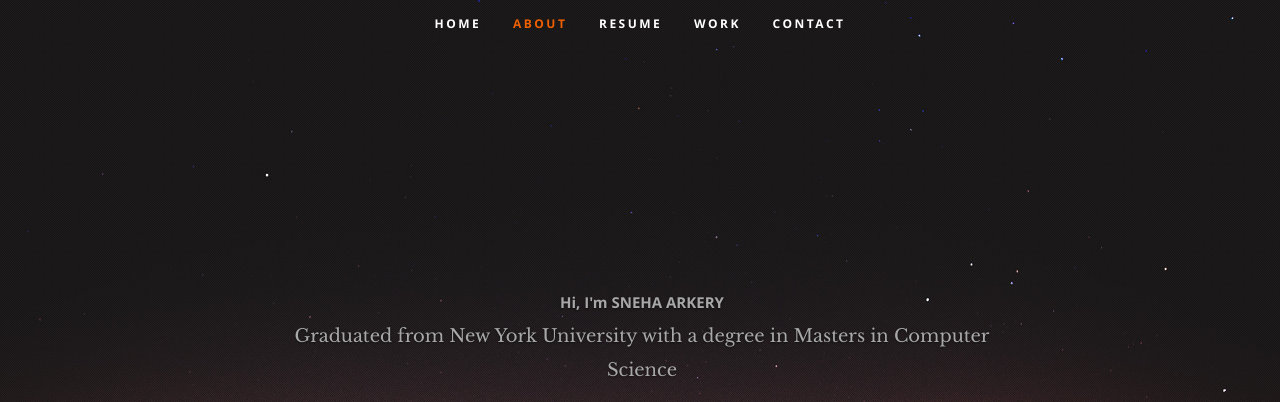
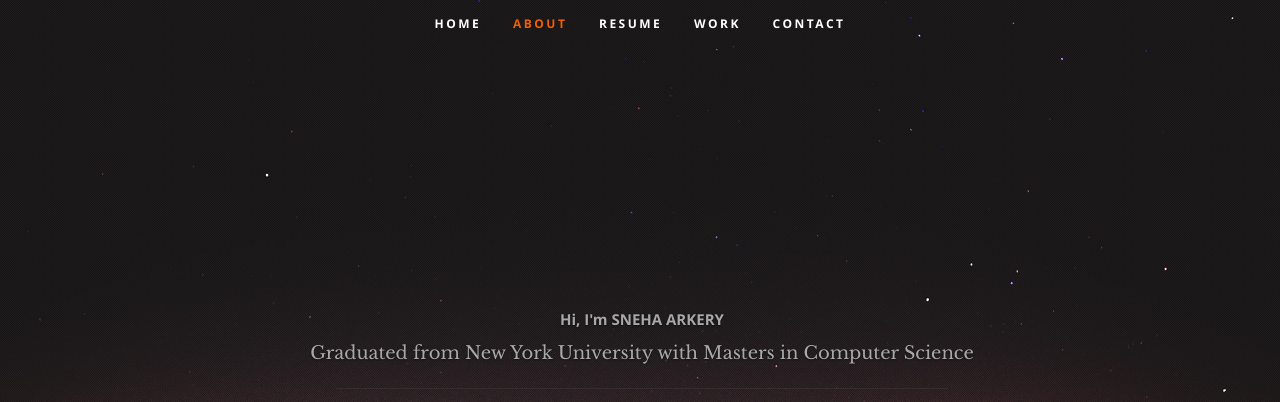
Before and after one commit to snehaarkery/website, a plain HTML site: page index.html in a window 1280 px wide. Shown: the top 402 px of the page. Drawn offline with nearby package versions, Linux system fonts and the light colour scheme.

Commit message:
updating

```diff
--- a/index.html
+++ b/index.html
@@ -58,7 +58,7 @@
       <div class="row banner">
          <div class="banner-text">
             <h3><b>Hi, I'm SNEHA ARKERY</b></h3>
-            <h3>Graduated from New York University with a degree in Masters in Computer Science</h3>
+            <h3>Graduated from New York University with Masters in Computer Science</h3>
             <hr />
             <ul class="social">
                <li><a href="https://www.facebook.com/sneha.arkery"><i class="fa fa-facebook"></i></a></li>
```
